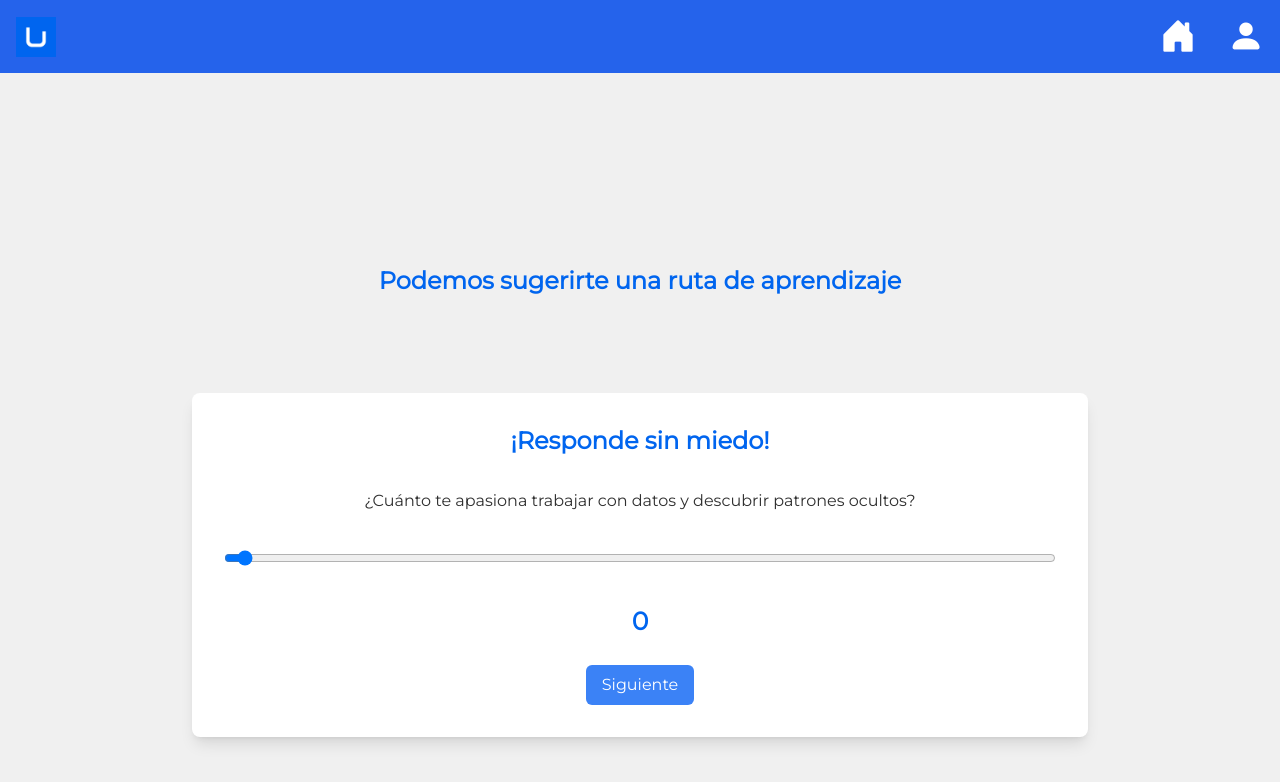
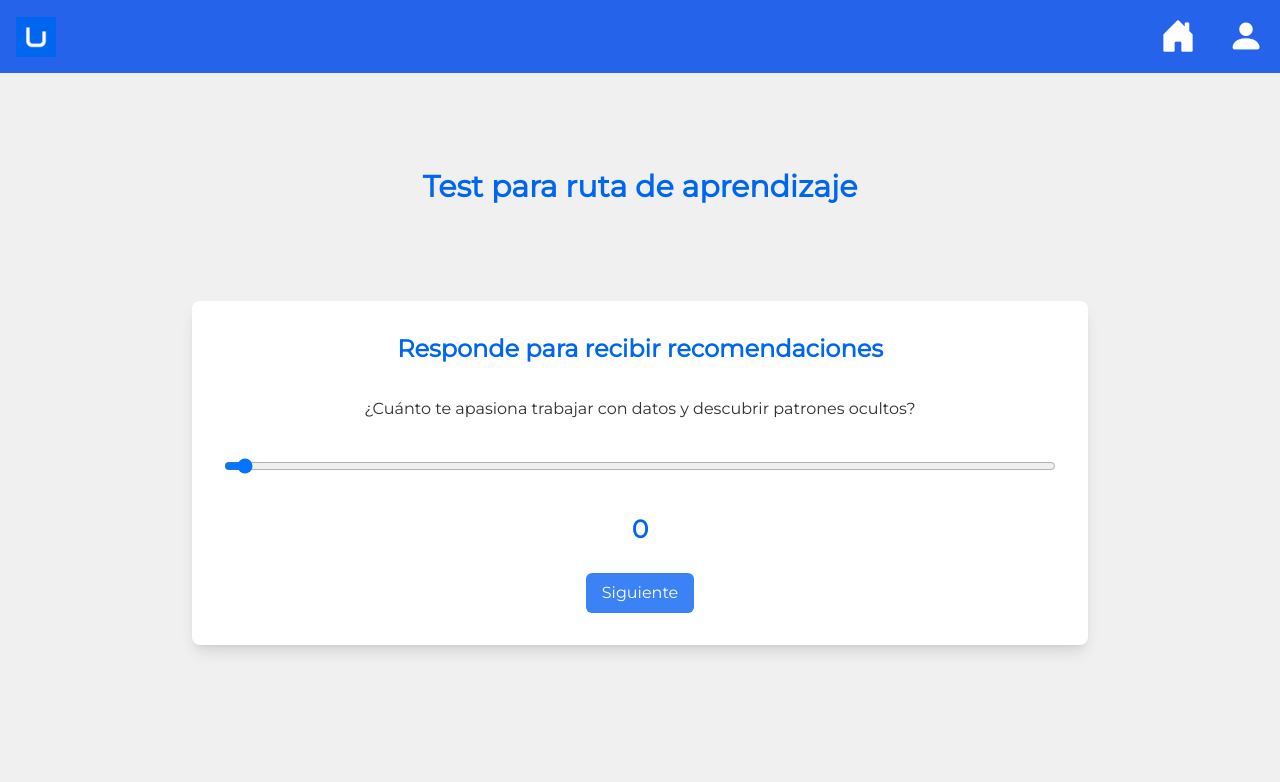
Before and after one commit to U-tad-ASISTENTE-CARRERA/Frontend, a Next.js app in the folder frontend/: page /roadmap_guide/1 in a window 1280 px wide. Shown: the top 782 px of the page. Built offline with nearby package versions, Linux system fonts and the light colour scheme.

Commit message:
Modificar fuente de roadmap_guide

```diff
--- a/frontend/src/app/roadmap_guide/[id]/page.js
+++ b/frontend/src/app/roadmap_guide/[id]/page.js
@@ -102,17 +102,20 @@ const RoadmapGuide = () => {
 
   return (
     <div
-      className="flex flex-col items-center justify-start pt-24 min-h-screen"
-      style={{ backgroundColor: theme.palette.neutral.hex }}
+      className="flex flex-col items-center justify-start min-h-screen"
+      style={{
+        backgroundColor: theme.palette.neutral.hex,
+        fontFamily: "Montserrat",
+      }}
     >
       <h1
-        className="text-2xl m-24 font-bold text-center"
+        className="text-3xl m-24 font-bold text-center"
         style={{
           color: theme.palette.primary.hex,
           fontFamily: "Montserrat",
         }}
       >
-        Podemos sugerirte una ruta de aprendizaje
+        Test para ruta de aprendizaje
       </h1>
       <div className="w-full max-w-4xl p-8 bg-white rounded-lg shadow-lg">
         <h2
@@ -122,7 +125,7 @@ const RoadmapGuide = () => {
             fontFamily: "Montserrat",
           }}
         >
-          ¡Responde sin miedo!
+          Responde para recibir recomendaciones
         </h2>
         {currentQuestion < questions.length ? (
           <div className="space-y-6">
```
